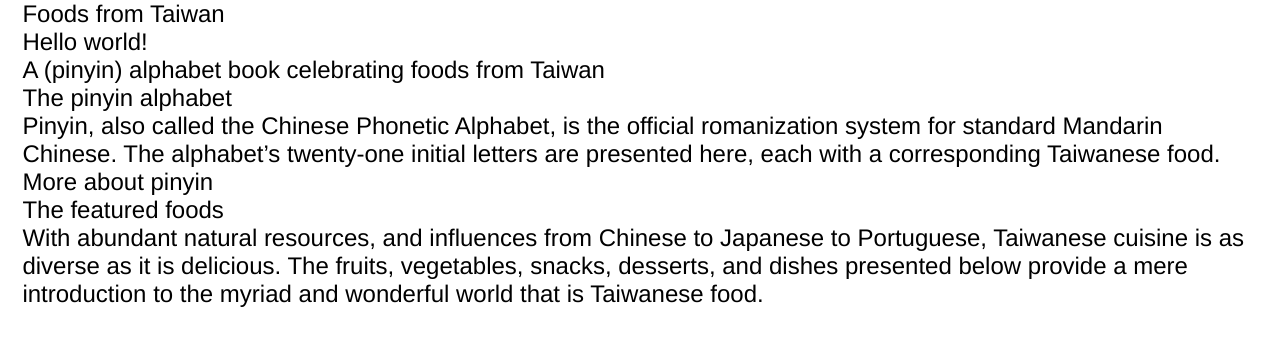
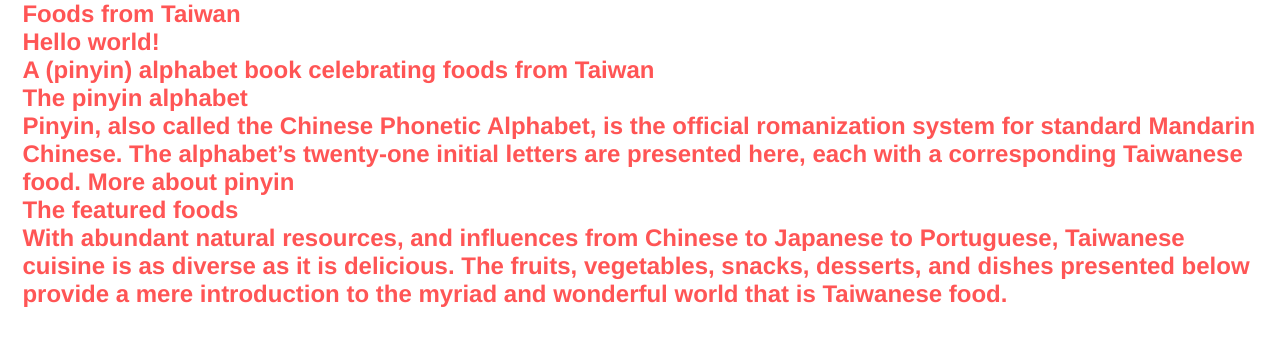
Before and after one commit to justinjaywang/taiwanese-foods, a Jekyll site: the page built from index.md, in a window 1280 px wide. Shown: the top 346 px of the page. Built offline with Jekyll 4.4.1, drawn with Linux system fonts in a browser that asks for light colours.

Commit message:
add more styles, mixins

```diff
--- a/assets/styles/_base.scss
+++ b/assets/styles/_base.scss
@@ -7,20 +7,28 @@
 html {
   box-sizing: border-box;
   font-size: $font-size--html;
+  @media (max-width: $bp-md-lg) {
+    font-size: $font-size--html-lg;
+  }
   @media (max-width: $bp-sm-md) {
     font-size: $font-size--html-md;
   }
 }
 
 body {
+  font-family: $font-family--body;
+  font-weight: $font-weight--body;
   font-size: $font-size--normal;
-  font-family: $font-family--body;
   line-height: $line-height--normal;
-  // -webkit-font-smoothing: antialiased;
-  // -font-smoothing: antialiased;
-  // -moz-osx-font-smoothing: grayscale;
+  -webkit-font-smoothing: antialiased;
+  -font-smoothing: antialiased;
+  -moz-osx-font-smoothing: grayscale; // TO DO: autoprefix?
   overflow-x: hidden;
+  color: $color--fg;
+  background: $color--bg;
 }
+
+@include selection($color--selection, $color--fg);
 
 img,
 video,
--- a/assets/styles/_grid.scss
+++ b/assets/styles/_grid.scss
@@ -14,13 +14,8 @@
 }
 
 .row {
-  display: -webkit-box;
-  display: -webkit-flex;
-  display: -ms-flexbox;
-  display: flex;
-  -webkit-flex-wrap: wrap;
-  -ms-flex-wrap: wrap;
-  flex-wrap: wrap;
+  @include flex;
+  @include flex-wrap(wrap);
   margin-left: -$gutter/2;
   margin-right: -$gutter/2;
 }
--- a/assets/styles/_helpers.scss
+++ b/assets/styles/_helpers.scss
@@ -90,3 +90,7 @@
 
 .mtnv1 { margin-top: -$v*1; }
 .mbnv1 { margin-bottom: -$v*1; }
+
+.flex {
+
+}
--- a/assets/styles/_mixins.scss
+++ b/assets/styles/_mixins.scss
@@ -3,3 +3,206 @@
   background-position: center;
   background-repeat: no-repeat;
 }
+
+// Vendor
+
+@mixin selection($background, $foreground) {
+  ::-moz-selection {
+    background-color: $background;
+    color: $foreground;
+  }
+  ::selection {
+    background-color: $background;
+    color: $foreground;
+  }
+}
+
+@mixin appearance($appearance) {
+  -webkit-appearance: $appearance;
+  -moz-appearance: $appearance;
+  appearance: $appearance;
+}
+
+@mixin transform($transform) {
+  -webkit-transform: $transform;
+      -ms-transform: $transform;
+       -o-transform: $transform;
+          transform: $transform;
+}
+
+@mixin transition-transform($transition...) {
+  -webkit-transition: -webkit-transform $transition;
+     -moz-transition: -moz-transform $transition;
+       -o-transition: -o-transform $transition;
+          transition: transform $transition;
+}
+
+@mixin keyframes($animation-name) {
+  @-webkit-keyframes #{$animation-name} {
+    @content;
+  }
+  @-moz-keyframes #{$animation-name} {
+    @content;
+  }
+  @-ms-keyframes #{$animation-name} {
+    @content;
+  }
+  @-o-keyframes #{$animation-name} {
+    @content;
+  }
+  @keyframes #{$animation-name} {
+    @content;
+  }
+}
+
+@mixin animation($animation) {
+  -webkit-animation: $animation;
+       -o-animation: $animation;
+          animation: $animation;
+}
+
+// Flexbox
+
+// container
+@mixin flex {
+  display: -webkit-box;
+  display: -webkit-flex;
+  display: -moz-flex;
+  display: -ms-flexbox;
+  display: flex;
+}
+
+@mixin inline-flex {
+  display: -webkit-inline-box;
+  display: -webkit-inline-flex;
+  display: -moz-inline-flex;
+  display: -ms-inline-flexbox;
+  display: inline-flex;
+}
+
+@mixin flex-direction($value: row) {
+  @if $value == row-reverse {
+    -webkit-box-direction: reverse;
+    -webkit-box-orient: horizontal;
+  } @else if $value == column {
+    -webkit-box-direction: normal;
+    -webkit-box-orient: vertical;
+  } @else if $value == column-reverse {
+    -webkit-box-direction: reverse;
+    -webkit-box-orient: vertical;
+  } @else {
+    -webkit-box-direction: normal;
+    -webkit-box-orient: horizontal;
+  }
+  -webkit-flex-direction: $value;
+  -moz-flex-direction: $value;
+  -ms-flex-direction: $value;
+  flex-direction: $value;
+}
+
+@mixin flex-wrap($value: nowrap) {
+  -webkit-flex-wrap: $value;
+  -moz-flex-wrap: $value;
+  @if $value == nowrap {
+    -ms-flex-wrap: none;
+  } @else {
+    -ms-flex-wrap: $value;
+  }
+  flex-wrap: $value;
+}
+
+@mixin justify-content($value: flex-start) {
+  @if $value == flex-start {
+    -webkit-box-pack: start;
+    -ms-flex-pack: start;
+  } @else if $value == flex-end {
+    -webkit-box-pack: end;
+    -ms-flex-pack: end;
+  } @else if $value == space-between {
+    -webkit-box-pack: justify;
+    -ms-flex-pack: justify;
+  } @else if $value == space-around {
+    -ms-flex-pack: distribute;
+  } @else {
+    -webkit-box-pack: $value;
+    -ms-flex-pack: $value;
+  }
+  -webkit-justify-content: $value;
+  -moz-justify-content: $value;
+  justify-content: $value;
+}
+
+@mixin align-items($value: stretch) {
+  @if $value == flex-start {
+    -webkit-box-align: start;
+    -ms-flex-align: start;
+  } @else if $value == flex-end {
+    -webkit-box-align: end;
+    -ms-flex-align: end;
+  } @else {
+    -webkit-box-align: $value;
+    -ms-flex-align: $value;
+  }
+  -webkit-align-items: $value;
+  -moz-align-items: $value;
+  align-items: $value;
+}
+
+@mixin align-content($value: stretch) {
+  // No Webkit Box Fallback.
+  -webkit-align-content: $value;
+  -moz-align-content: $value;
+  @if $value == flex-start {
+    -ms-flex-line-pack: start;
+  } @else if $value == flex-end {
+    -ms-flex-line-pack: end;
+  } @else {
+    -ms-flex-line-pack: $value;
+  }
+  align-content: $value;
+}
+
+// items
+@mixin order($int: 0) {
+  -webkit-box-ordinal-group: $int + 1;
+  -webkit-order: $int;
+  -moz-order: $int;
+  -ms-flex-order: $int;
+  order: $int;
+}
+
+@mixin flex-grow($int: 0) {
+  -webkit-box-flex: $int;
+  -webkit-flex-grow: $int;
+  -moz-flex-grow: $int;
+  -ms-flex-positive: $int;
+  flex-grow: $int;
+}
+
+@mixin flex-shrink($int: 1) {
+  -webkit-flex-shrink: $int;
+  -moz-flex-shrink: $int;
+  -ms-flex-negative: $int;
+  flex-shrink: $int;
+}
+
+@mixin flex-basis($value: auto) {
+  -webkit-flex-basis: $value;
+  -moz-flex-basis: $value;
+  -ms-flex-preferred-size: $value;
+  flex-basis: $value;
+}
+
+@mixin align-self($value: auto) {
+  // No Webkit Box Fallback.
+  -webkit-align-self: $value;
+  -moz-align-self: $value;
+  @if $value == flex-start {
+    -ms-flex-item-align: start;
+  } @else if $value == flex-end {
+    -ms-flex-item-align: end;
+  } @else {
+    -ms-flex-item-align: $value;
+  }
+  align-self: $value;
+}
--- a/assets/styles/_variables.scss
+++ b/assets/styles/_variables.scss
@@ -1,7 +1,14 @@
+// Colors
+
+$color--bg: #fff;
+$color--fg: #f55;
+$color--selection: #ff5;
+
 // Typography
 
 $font-size--html:    24px;
-$font-size--html-md: 20px;
+$font-size--html-lg: 21px;
+$font-size--html-md: 18px;
 
 $font-size--larger: 3.333333em;
 $font-size--large:  2.5em;
@@ -9,6 +16,7 @@
 $font-size--small:  0.75em;
 
 $font-family--body: "Helvetica Neue", HelveticaNeue, Helvetica, Arial, sans-serif;
+$font-weight--body: 700;
 
 $line-height--normal: 28 / 24;
 $line-height--tight:  1;
```
Also changed, not shown: assets/scripts/all.js (added).
